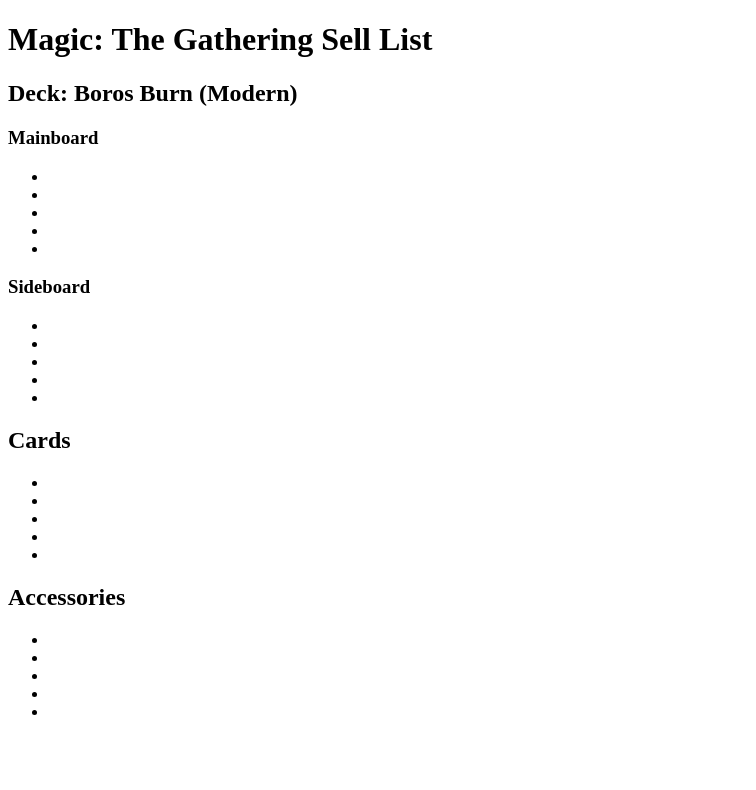
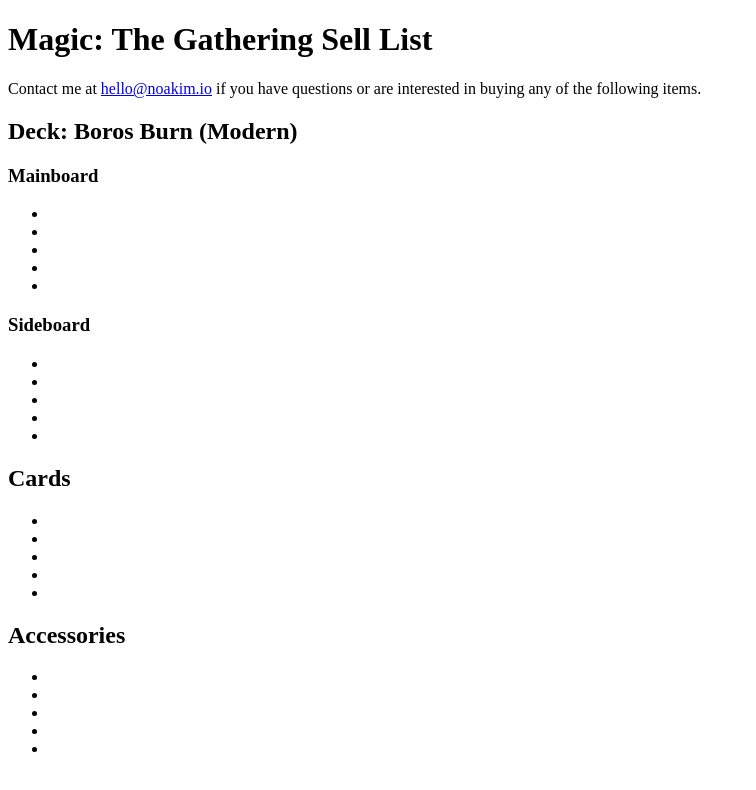
Before and after one commit to noanonoa/mtg-sell-list, a plain HTML site: page index.html in a window 1280 px wide. Shown: the whole page, without its empty margins (0-756 px from the left). Drawn offline with Linux system fonts and the light colour scheme.

Commit message:
adds contact information

```diff
--- a/index.html
+++ b/index.html
@@ -9,6 +9,10 @@
 </head>
 <body>
   <h1>Magic: The Gathering Sell List</h1>
+  <p>
+    Contact me at <a href="mailto: hello@noakim.io">hello@noakim.io</a> if you
+    have questions or are interested in buying any of the following items.
+  </p>
   <article>
     <h2>
       Deck: Boros Burn (Modern)
```
